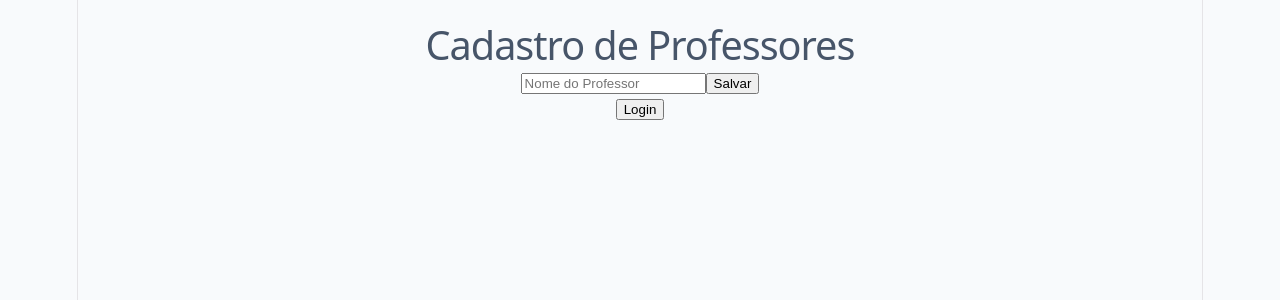
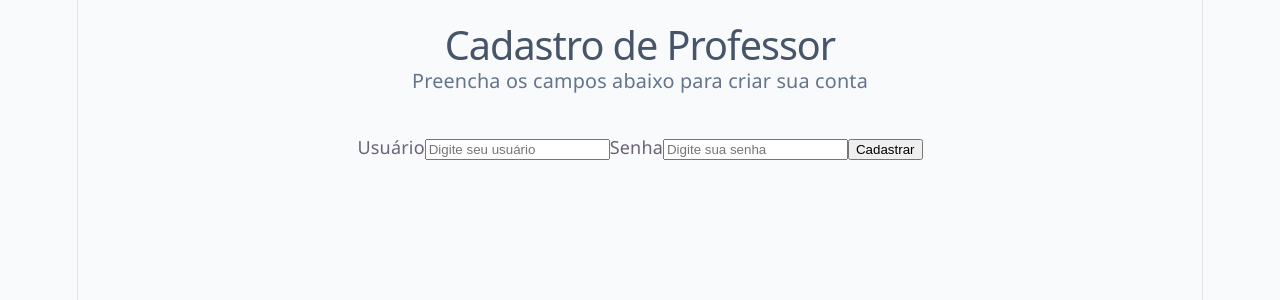
Before and after one commit to GuilhermeeCarvalho/Acesso-de-alunos-creche-, a React (Vite) app in the folder frontend/: page /cadastro-professor in a window 1280 px wide. Shown: the top 300 px of the page. Built offline with nearby package versions, Linux system fonts and the light colour scheme.

Commit message:
alteração frontend

```diff
--- a/frontend/src/pages/cadastro-professor.jsx
+++ b/frontend/src/pages/cadastro-professor.jsx
@@ -1,17 +1,25 @@
 import React from 'react';
 import { Link } from 'react-router-dom';
+import './cadastro-professor.css';
 
 function CadastroProfessor() {
   return (
-    <div>
-      <h1>Cadastro de Professores</h1>
-      <form>
-        <input type="text" placeholder="Nome do Professor" />
-        <button type="submit">Salvar</button>
-      </form>
-      <Link to="/login">
-        <button type="button">Login</button>
-      </Link>
+    <div className="cadastro-prof-page">
+      <div className="cadastro-prof-card">
+        <div className="cadastro-prof-header">
+          <h1>Cadastro de Professor</h1>
+          <p>Preencha os campos abaixo para criar sua conta</p>
+        </div>
+        <div className="cadastro-prof-form">
+          <label htmlFor="cadastro-prof-user">Usuário</label>
+          <input id="cadastro-prof-user" type="text" placeholder="Digite seu usuário" />
+
+          <label htmlFor="cadastro-prof-password">Senha</label>
+          <input id="cadastro-prof-password" type="password" placeholder="Digite sua senha" />
+
+          <button className="cadastro-prof-button">Cadastrar</button>
+        </div>
+      </div>
     </div>
   );
 }
```
Also changed, not shown: frontend/src/pages/cadastro-professor.css (added).
